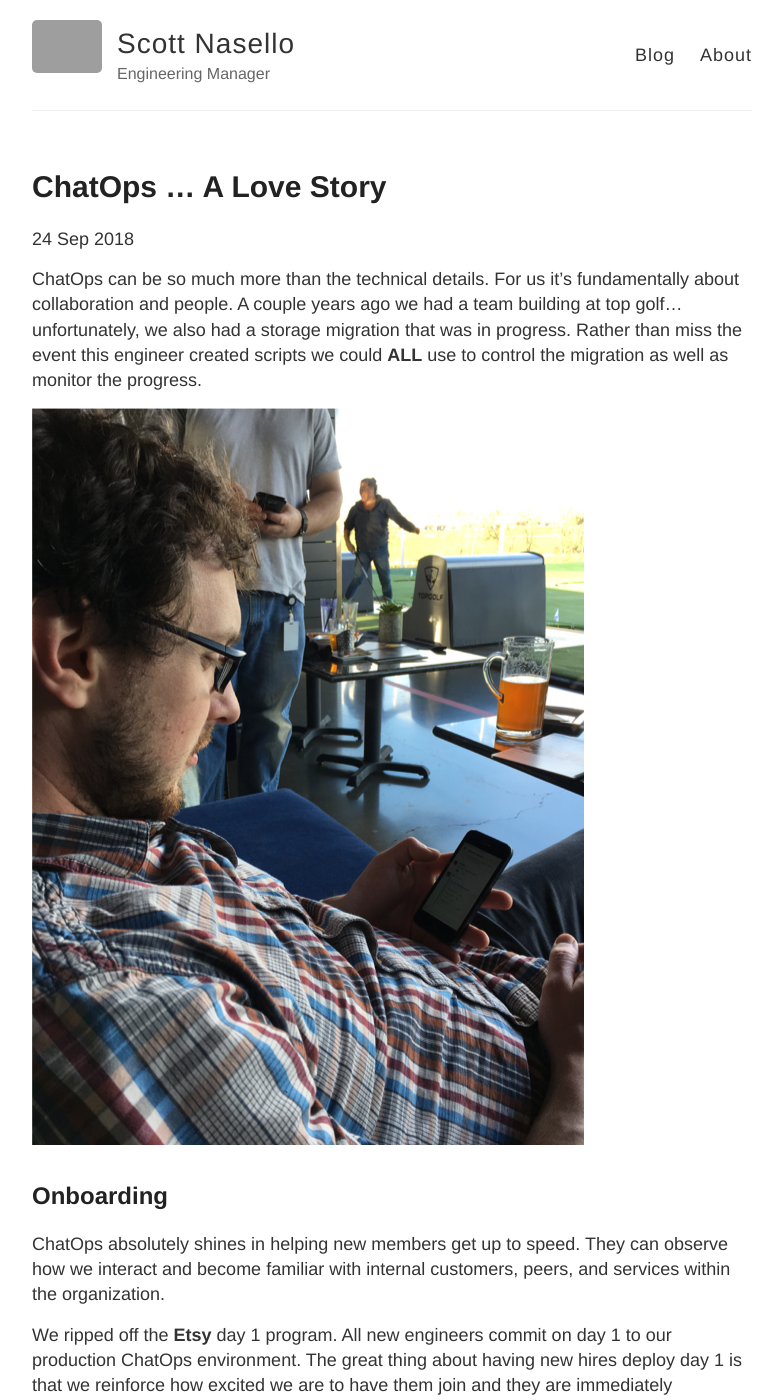
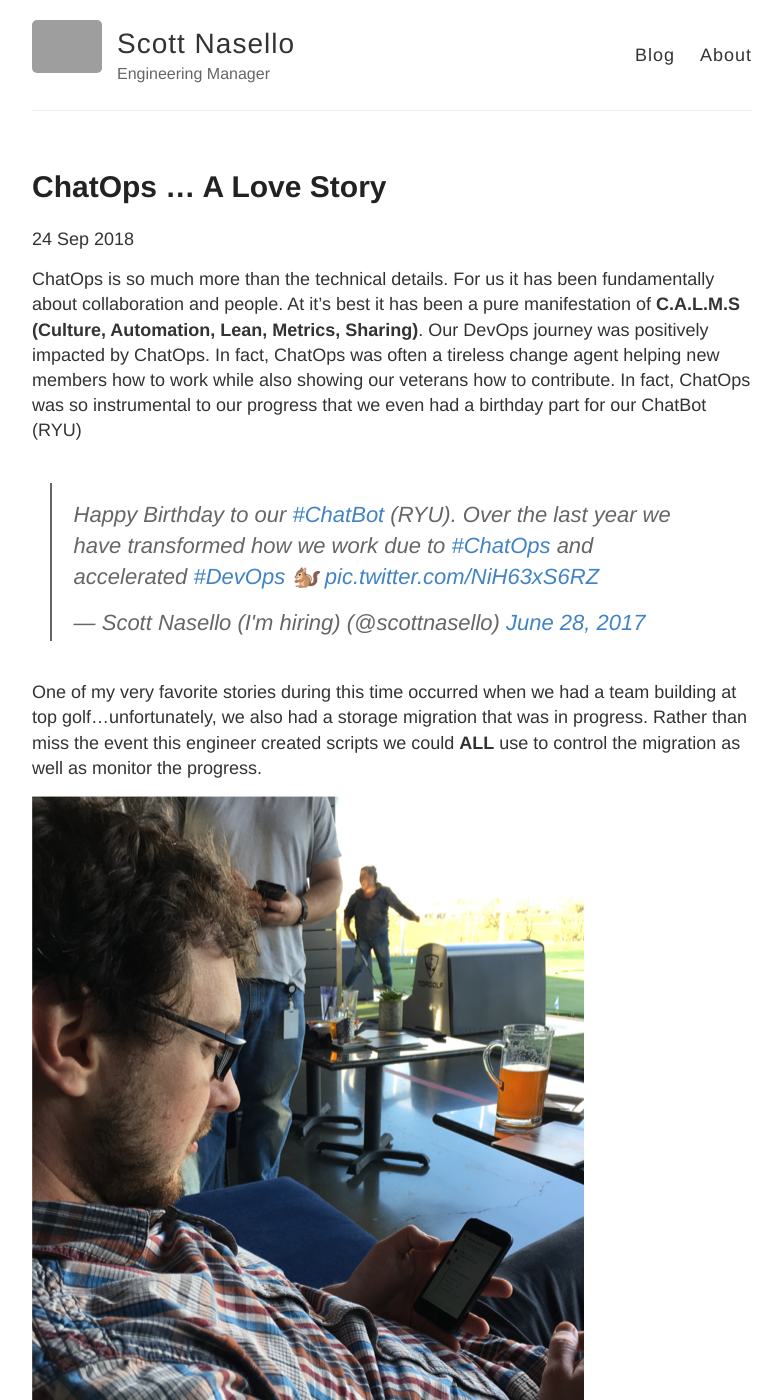
Before and after one commit to scottnasello/scottnasello.github.io, a Jekyll site: the page built from _posts/2018-09-24-ChatOps.md, in a window 1280 px wide and 1400 px high. Shown: the whole window, without its empty margins (248-1030 px from the left). Built offline with Jekyll 4.4.1, drawn with Linux system fonts in a browser that asks for light colours; comment, search, counter and statistics services are not loaded; some of the changed text lies outside the part shown; grey boxes are pictures that could not be loaded.

Commit message:
ChatOps refinement

```diff
--- a/_posts/2018-09-24-ChatOps.md
+++ b/_posts/2018-09-24-ChatOps.md
@@ -4,14 +4,20 @@ title: ChatOps ... A Love Story
 excerpt:
 ---
 
-ChatOps can be so much more than the technical details.  For us it’s fundamentally about collaboration and people. A couple years ago we had a team building at top golf...unfortunately, we also had a storage migration that was in progress.  Rather than miss the event this engineer created scripts we could **ALL** use to control the migration as well as monitor the progress.
+ChatOps is so much more than the technical details.  For us it has been fundamentally about collaboration and people.  At it's best it has been a pure manifestation of **C.A.L.M.S (Culture, Automation, Lean, Metrics, Sharing)**. Our DevOps journey was positively impacted by ChatOps.  In fact, ChatOps was often a tireless change agent helping new members how to work while also showing our veterans how to contribute. In fact, ChatOps was so instrumental to our progress that we even had a birthday part for our ChatBot (RYU)
+
+<blockquote class="twitter-tweet" data-lang="en"><p lang="en" dir="ltr">Happy Birthday to our <a href="https://twitter.com/hashtag/ChatBot?src=hash&amp;ref_src=twsrc%5Etfw">#ChatBot</a> (RYU).  Over the last year we have transformed how we work due to <a href="https://twitter.com/hashtag/ChatOps?src=hash&amp;ref_src=twsrc%5Etfw">#ChatOps</a> and accelerated <a href="https://twitter.com/hashtag/DevOps?src=hash&amp;ref_src=twsrc%5Etfw">#DevOps</a> 🐿️ <a href="https://t.co/NiH63xS6RZ">pic.twitter.com/NiH63xS6RZ</a></p>&mdash; Scott Nasello (I&#39;m hiring) (@scottnasello) <a href="https://twitter.com/scottnasello/status/880107530340286464?ref_src=twsrc%5Etfw">June 28, 2017</a></blockquote>
+<script async src="https://platform.twitter.com/widgets.js" charset="utf-8"></script>
+
+
+One of my very favorite stories during this time occurred when we had a team building at top golf...unfortunately, we also had a storage migration that was in progress.  Rather than miss the event this engineer created scripts we could **ALL** use to control the migration as well as monitor the progress.
 
 ![100 Days Challenge](/images/ChatOpsTopGolf.png)
 
 ## Onboarding
 ChatOps absolutely shines in helping new members get up to speed.  They can observe how we interact and become familiar with internal customers, peers, and services within the organization.
 
-We ripped off the **Etsy** day 1 program.  All new engineers commit on day 1 to our production ChatOps environment.  The great thing about having new hires deploy day 1 is that we reinforce how excited we are to have them join and they are immediately contributing.  Can you imagine the conversation at dinner for our new engineer and their family?  What did you do today?  I deployed to production!
+We were super inspired by the [Etsy day 1 program](https://codeascraft.com/2012/03/13/making-it-virtually-easy-to-deploy-on-day-one/) where their new engineers must deploy on their first day.  Similarly, our new engineers commit on day 1 to our production ChatOps environment.  The great thing about having new hires deploy day 1 is that we reinforce how excited we are to have them join and they are immediately contributing.  Can you imagine the conversation at dinner for our new engineer and their family?  What did you do today?  I deployed to production!
 
 Because ChatOps is a shared console, pairing can be used to train or coach team members. Pairing session perfectly lend themselves to
 a crawl/walk/run approach ... think of it as training wheels for your new hires.
@@ -51,3 +57,6 @@ variety of ways
 * Guardrails
 
 ## CALMS
+
+## Further Reading
+* [Jeff Smith ChatOps]()
```
